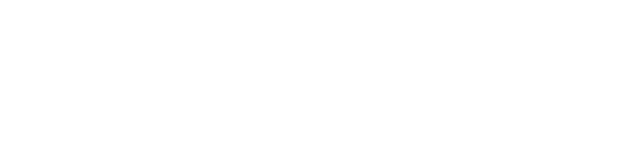
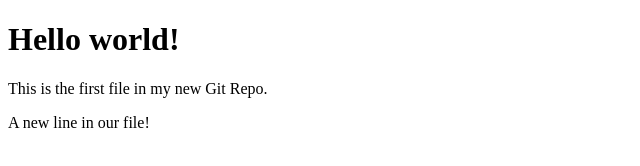
Before and after one commit to SKANDABH/hello-world, a plain HTML site: page index.html in a window 1280 px wide. Shown: the whole page, without its empty margins (0-640 px from the left). Drawn offline with Linux system fonts and the light colour scheme.

Commit message:
index.html with a new line

```diff
--- a/index.html
+++ b/index.html
@@ -1,12 +1,13 @@
 <!DOCTYPE html>
 <html lang="en">
-<head>
+<head><title>Hello World!</title>
     <meta charset="UTF-8">
     <meta http-equiv="X-UA-Compatible" content="IE=edge">
     <meta name="viewport" content="width=device-width, initial-scale=1.0">
     <title>Document</title>
 </head>
-<body>
+<body><h1>Hello world!</h1><p>This is the first file in my new Git Repo.</p>
+    <p>A new line in our file!</p>
 
 </body>
 </html>
```
